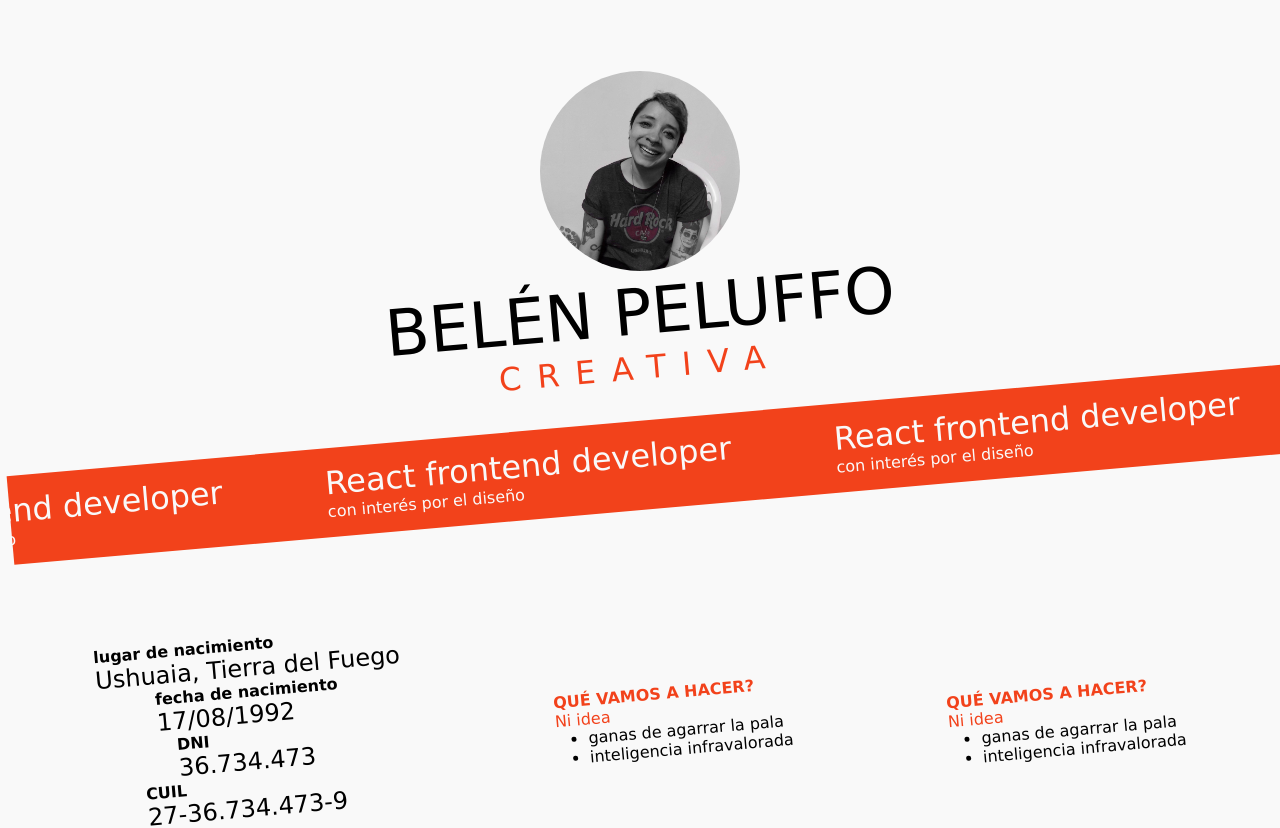
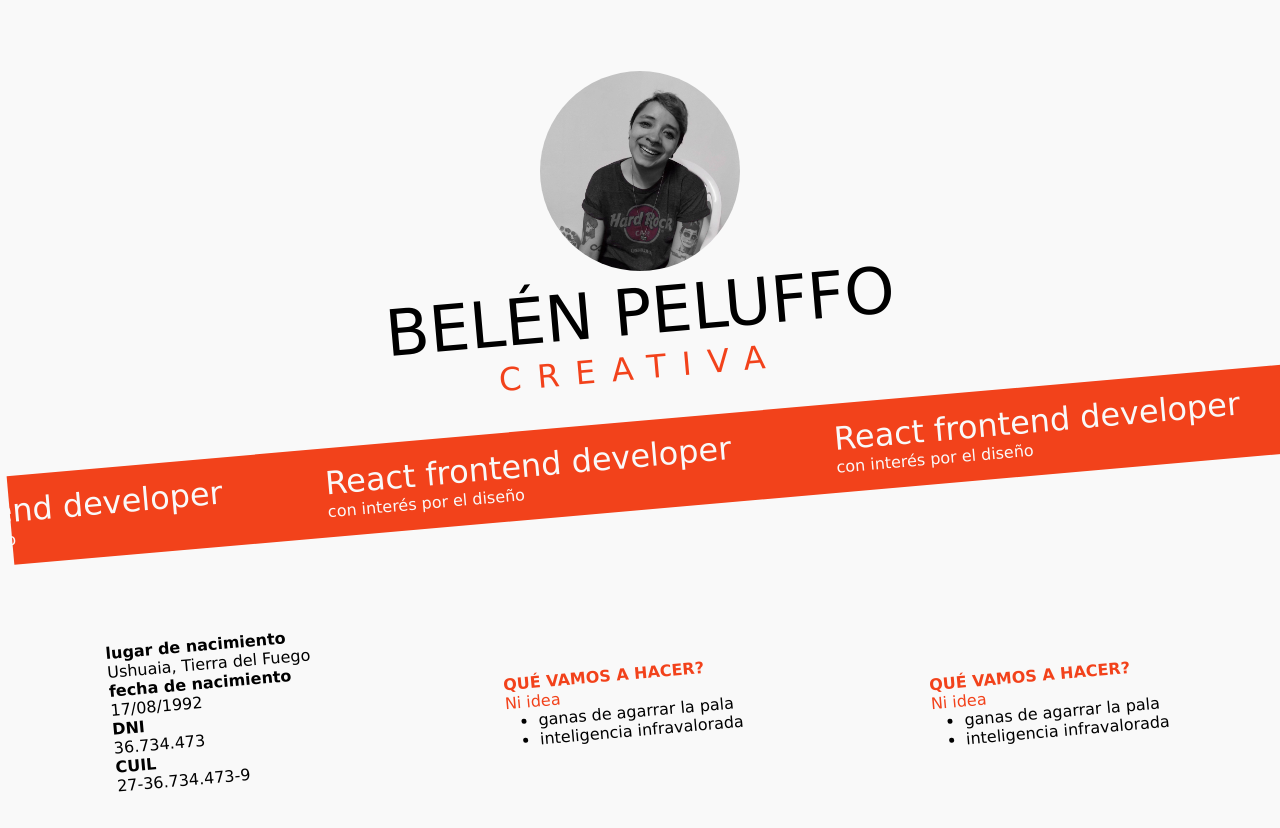
Before and after one commit to BelenPeluffo/curriculum-vitae, a React (Vite) app: page / in a window 1280 px wide. Shown: the top 828 px of the page. Built offline with nearby package versions, Linux system fonts and the light colour scheme.

Commit message:
feat (ContactItem & PersonalData): adds new property 'type' to separate styles; adds styling to PersonalData.

```diff
--- a/src/components/ContactItem/ContactItem.jsx
+++ b/src/components/ContactItem/ContactItem.jsx
@@ -1,18 +1,18 @@
 import styles from "../../app.module.css";
+import PropTypes from "prop-types";
 
-const ContactItem = ({ icon, value, label }) => {
-  console.log("label?", label);
-  console.log("icon?", icon);
+const ContactItem = ({ icon, value, label, type }) => {
+  console.log("type?", type);
   return (
     <div
       style={{
         display: "flex",
-        alignItems: label ? "start" : "center",
-        gap: label ? "0" : "16px",
+        alignItems: type == 'personal' ? "start" : "center",
+        gap: type == 'personal' ? "0" : "16px",
         justifyContent: "center",
-        flexDirection: label ? "column" : "row"
+        flexDirection: type == 'personal' ? "column" : "row"
       }}
-      className={styles.contactItemText}
+      className={type == 'personal' ? '' : styles.contactItemText}
     >
       {!label ? (
         <div className={styles.contactItemIcon}>{icon ? icon : "ícono"}</div>
@@ -25,4 +25,11 @@ const ContactItem = ({ icon, value, label }) => {
   );
 };
 
+ContactItem.propTypes = {
+  icon: PropTypes.node,
+  value: PropTypes.string,
+  label: PropTypes.string,
+  type: PropTypes.oneOf(['contact','personal'])
+};
+
 export default ContactItem;
--- a/src/pages/ContactData.jsx
+++ b/src/pages/ContactData.jsx
@@ -8,9 +8,9 @@ const ContactData = ({ items }) => {
         display: "flex",
         flexDirection: "row",
         alignItems: "center",
-        justifyContent: 'space-around',
+        justifyContent: "space-around",
         marginTop: "10%",
-        padding: '10%'
+        padding: "10%",
       }}
     >
       <div
@@ -37,7 +37,12 @@ const ContactData = ({ items }) => {
       >
         {items
           ? items.map((item, index) => (
-              <ContactItem key={index} value={item.data} icon={item.icon} />
+              <ContactItem
+                key={index}
+                value={item.data}
+                icon={item.icon}
+                type="contact"
+              />
             ))
           : null}
       </div>
--- a/src/pages/PersonalData.jsx
+++ b/src/pages/PersonalData.jsx
@@ -1,13 +1,20 @@
 import ContactItem from "../components/ContactItem/ContactItem";
+import styles from "../app.module.css";
 
 const PersonalData = ({ items }) => {
   return (
     <div
-      style={{ display: "flex", flexDirection: "column", alignItems: "center" }}
+      style={{ display: "flex", flexDirection: "column", alignItems: "start" }}
+      className={styles.rotatedText}
     >
       {items
         ? items.map((item, index) => (
-            <ContactItem key={index} label={item.label} value={item.value} />
+            <ContactItem
+              key={index}
+              label={item.label}
+              value={item.value}
+              type="personal"
+            />
           ))
         : null}
     </div>
```
